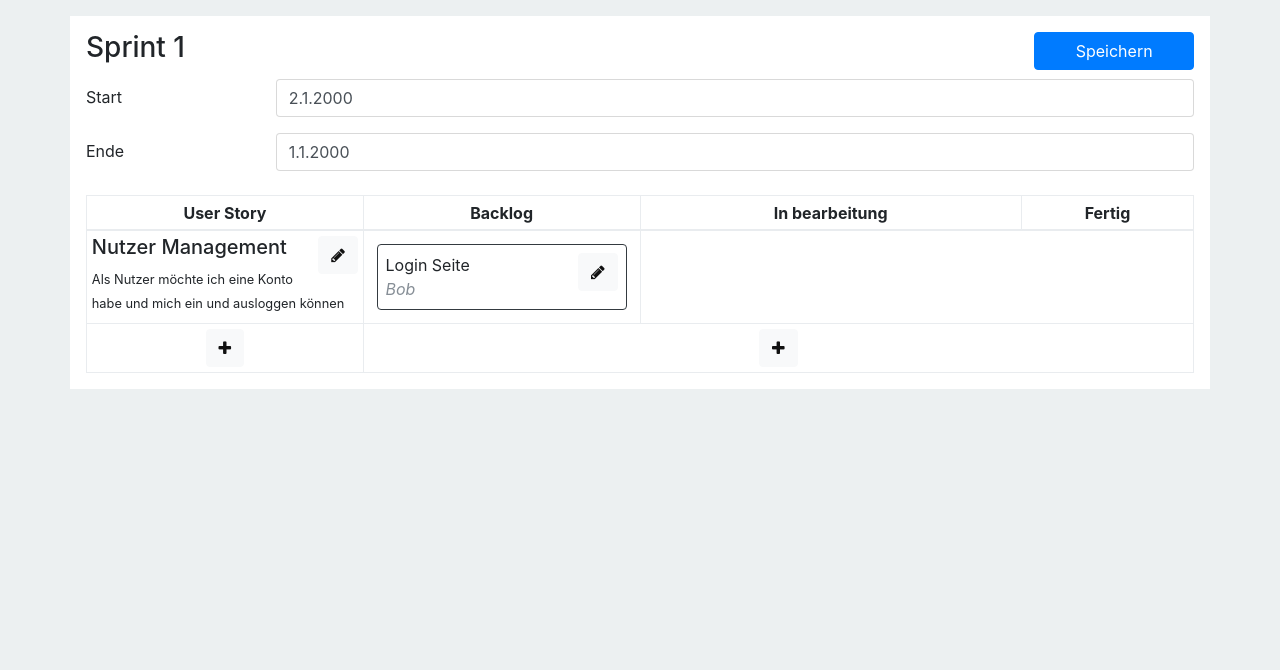
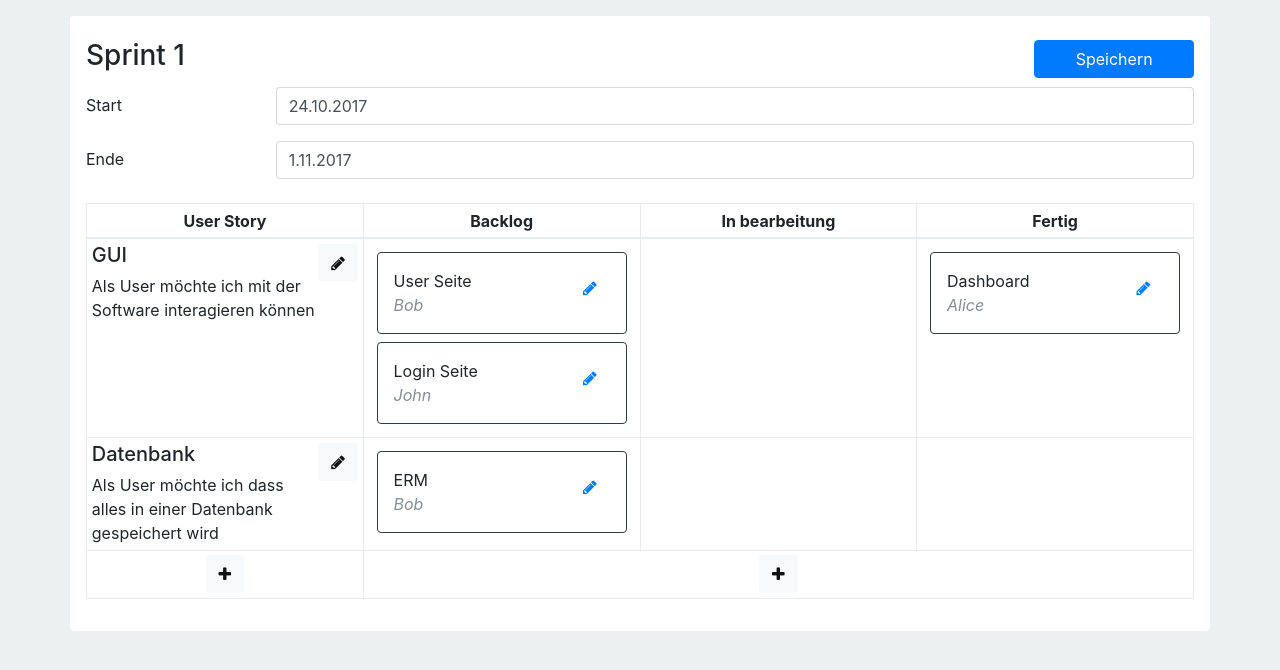
Before and after one commit to Oisins/ScrumManager, a Flask app: page /dev/sprint in a window 1280 px wide. Shown: the part 56-726 px from the top of the page. Run offline with Flask 2, Linux system fonts and the light colour scheme; some libraries are stand-ins or nearby versions.

Commit message:
Sprint statisch gemacht

```diff
--- a/app/templates/sprint.html
+++ b/app/templates/sprint.html
@@ -1,13 +1,13 @@
 {% extends "base.html" %}
 {% block head %}
     {{ super() }}
-<link rel="stylesheet" href="/static/css/sprint.css">
     <script src="/static/js/sprint.js"></script>
 {% endblock %}
 
 {% block body %}
-<div class="container mt-3 p-3 bg-white">
-    <form method="get" id="sprint-form">
+    <div class="container mt-3 p-3 bg-white rounded">
+        <div class="pt-2">
+            <form method="post" id="sprint-form">
                 <div class="row mb-2">
                     <h3 class="col-10">Sprint 1</h3>
                     <div class="col">
@@ -20,25 +20,25 @@
                     <label for="start" class="col-2 col-form-label">Start</label>
                     <div class="col-10">
                         <input class="form-control date-input" id="start" type="text" name="start"
-                       value="2.1.2000">
+                               value="24.10.2017">
                     </div>
                 </div>
                 <div class="form-group row">
                     <label for="ende" class="col-2 col-form-label">Ende</label>
                     <div class="col-10">
                         <input class="form-control date-input" id="ende" type="text" name="ende"
-                       value="1.1.2000">
+                               value="1.11.2017">
                     </div>
                 </div>
             </form>
 
-    <table class="table table-bordered mt-4 mb-0 table-sm" id="taskboard">
+            <table class="table table-bordered mt-4 table-sm" id="taskboard">
                 <thead>
                 <tr>
-            <th class="text-center">User Story</th>
-            <th class="text-center">Backlog</th>
-            <th class="text-center">In bearbeitung</th>
-            <th class="text-center">Fertig</th>
+                    <th class="text-center w-25">User Story</th>
+                    <th class="text-center w-25">Backlog</th>
+                    <th class="text-center w-25">In bearbeitung</th>
+                    <th class="text-center w-25">Fertig</th>
                 </tr>
                 </thead>
                 <tbody>
@@ -47,26 +47,60 @@
                         <button class="float-right btn btn-light edit-story" type="button">
                             <i class="fa fa-pencil" aria-hidden="true"></i>
                         </button>
-                <h5 class="story-name">Nutzer Management</h5>
-                <small class="story-beschreibung">
-                    Als Nutzer möchte ich eine Konto habe und mich ein und ausloggen können
-                </small>
+                        <h5 class="story-name">GUI</h5>
+                        <span class="story-beschreibung">Als User möchte ich mit der Software interagieren können</span>
                     </td>
-            <td>
-                <div class="border border-dark rounded p-2 m-2 bg-white task">
-                    <button class="float-right btn btn-light edit-task" type="button">
+                    <td class="task-cell" data-status="0">
+                        <div class="border border-dark rounded p-3 m-2 bg-white task">
+                            <button class="float-right btn btn-link edit-task" type="button">
+                                <i class="fa fa-pencil" aria-hidden="true"></i>
+                            </button>
+                            <span class="task-name">User Seite</span>
+                            <i class="d-block text-muted task-user">Bob</i>
+                        </div>
+                        <div class="border border-dark rounded p-3 m-2 bg-white task">
+                            <button class="float-right btn btn-link edit-task" type="button">
                                 <i class="fa fa-pencil" aria-hidden="true"></i>
                             </button>
                             <span class="task-name">Login Seite</span>
+                            <i class="d-block text-muted task-user">John</i>
+                        </div>
+                    </td>
+                    <td class="task-cell" data-status="1"></td>
+                    <td class="task-cell" data-status="2">
+                        <div class="border border-dark rounded p-3 m-2 bg-white task">
+                            <button class="float-right btn btn-link edit-task" type="button">
+                                <i class="fa fa-pencil" aria-hidden="true"></i>
+                            </button>
+                            <span class="task-name">Dashboard</span>
+                            <i class="d-block text-muted task-user">Alice</i>
+                        </div>
+                    </td>
+                </tr>
+                <tr>
+                    <td>
+                        <button class="float-right btn btn-light edit-story" type="button">
+                            <i class="fa fa-pencil" aria-hidden="true"></i>
+                        </button>
+                        <h5 class="story-name">Datenbank</h5>
+                        <span class="story-beschreibung">Als User möchte ich dass alles in einer Datenbank gespeichert wird</span>
+                    </td>
+                    <td class="task-cell" data-status="0">
+                        <div class="border border-dark rounded p-3 m-2 bg-white task">
+                            <button class="float-right btn btn-link edit-task" type="button">
+                                <i class="fa fa-pencil" aria-hidden="true"></i>
+                            </button>
+                            <span class="task-name">ERM</span>
                             <i class="d-block text-muted task-user">Bob</i>
                         </div>
                     </td>
+                    <td class="task-cell" data-status="1"></td>
+                    <td class="task-cell" data-status="2"></td>
                 </tr>
                 <tr>
                     <td class="text-center">
                         <button class="btn btn-light edit-story" type="button">
                             <i class="fa fa-plus" aria-hidden="true"></i>
-
                         </button>
                     </td>
                     <td colspan="3" class="text-center">
@@ -146,4 +180,5 @@
                 </div>
             </div>
         </div>
+    </div>
 {% endblock %}
```
Lines whose indentation alone changed are shown as unchanged.
